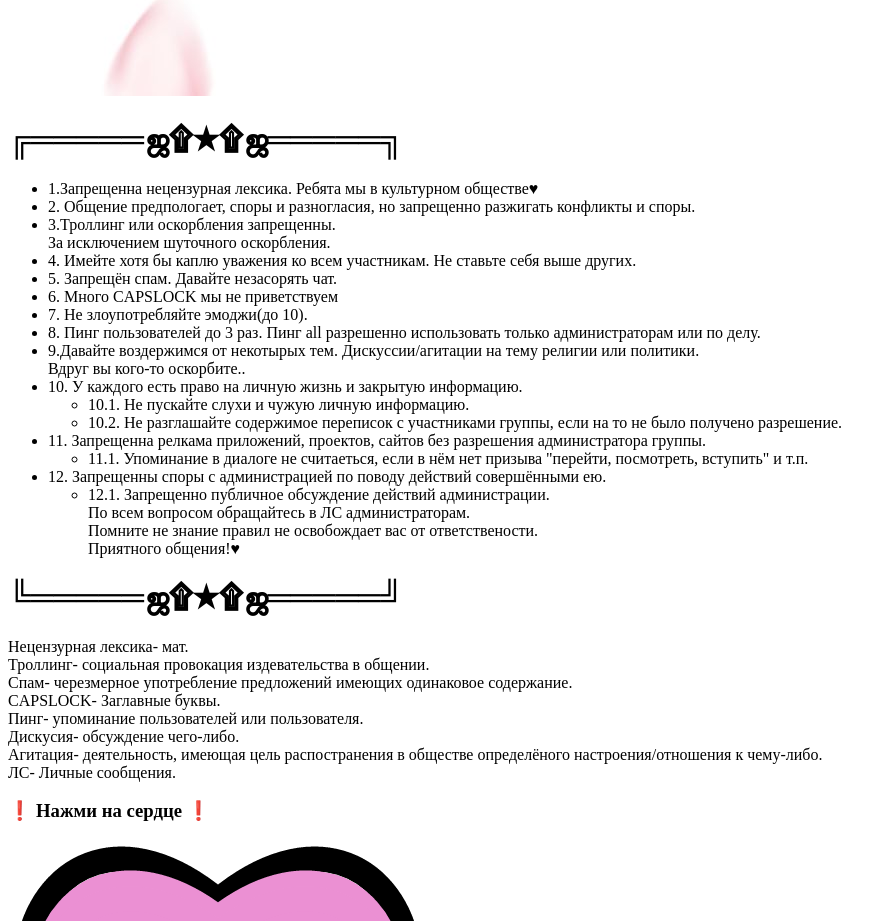
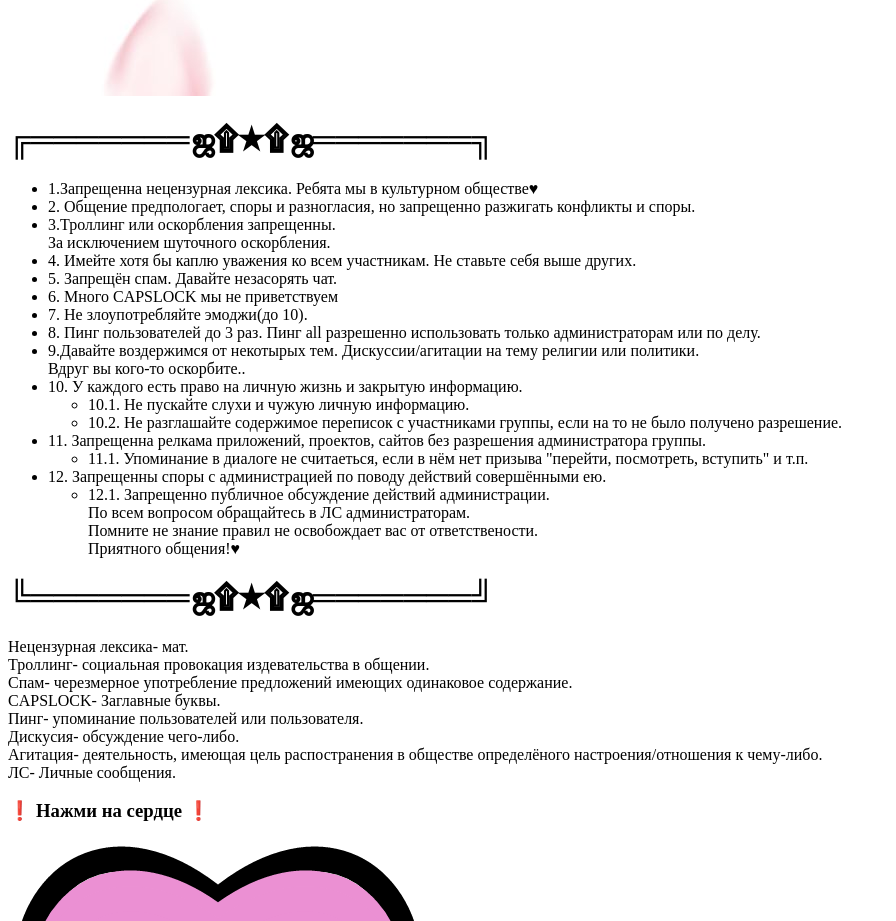
Before and after one commit to Girls-Zone/Site, a plain HTML site: page index.html in a window 1280 px wide. Shown: the part 1140-2061 px from the top of the page, without its empty margins (0-896 px from the left). Drawn offline with Linux system fonts and the light colour scheme.

Commit message:
Update index.html

```diff
--- a/index.html
+++ b/index.html
@@ -6,7 +6,7 @@
   </head>
   <body>
     <img src="image/rules.jpg" alt="Image1">
-    <h1>╔═════ஜ۩★۩ஜ═════╗</h1>
+    <h1>╔═══════ஜ۩★۩ஜ═══════╗</h1>
     <ul>
         <li>1.Запрещенна нецензурная лексика. Ребята мы в культурном обществе♥</li>
         <li>2. Общение предпологает, споры и разногласия, но запрещенно разжигать конфликты и споры.</li>
@@ -42,7 +42,7 @@
         </ul>
     </li>
 </ul>
-<h1> ╚═════ஜ۩★۩ஜ═════╝</h1>
+<h1> ╚═══════ஜ۩★۩ஜ═══════╝</h1>
 <p>Нецензурная лексика- мат.<br>
     Троллинг- социальная провокация издевательства в общении.<br>
     Спам- черезмерное употребление предложений имеющих одинаковое содержание.<br>
```
